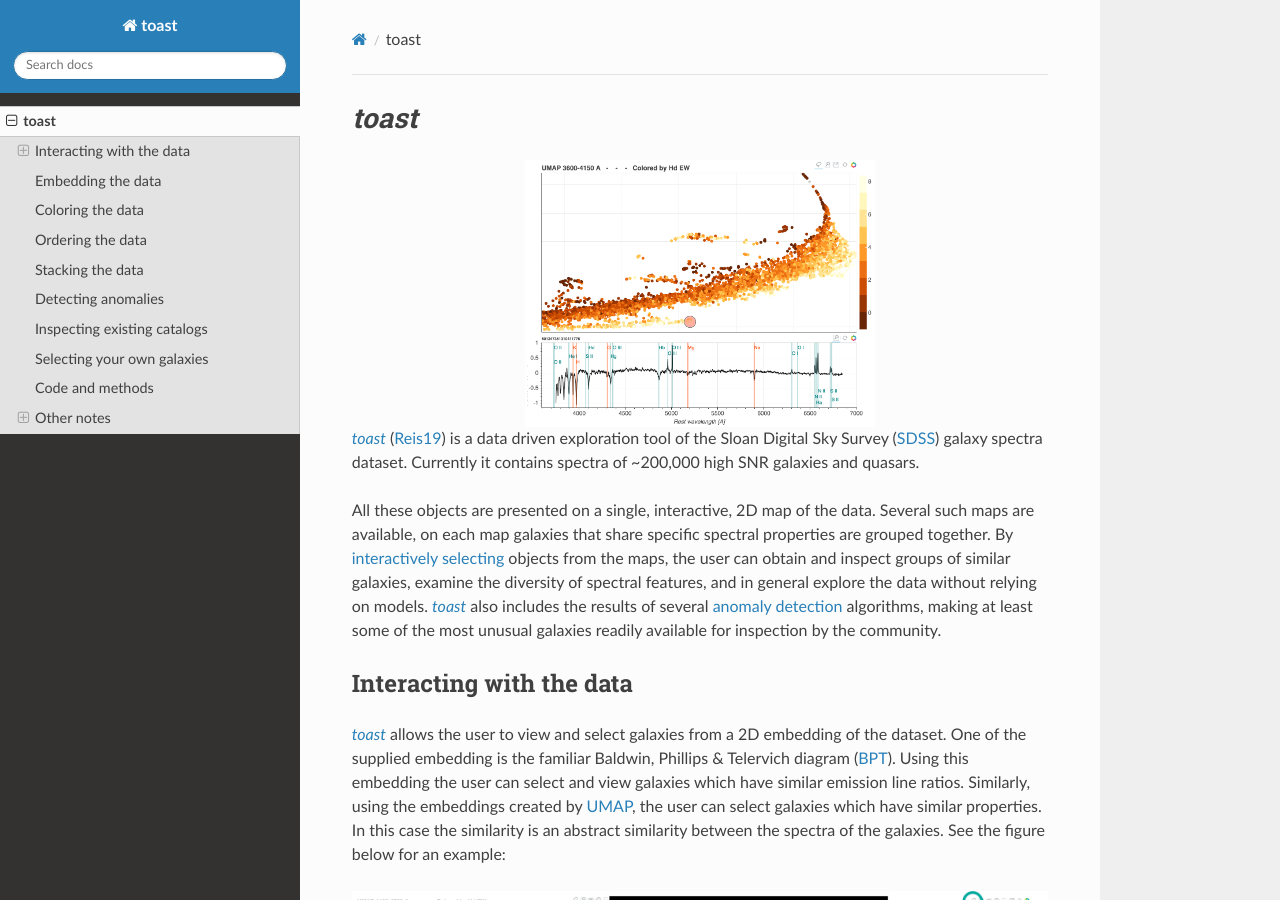
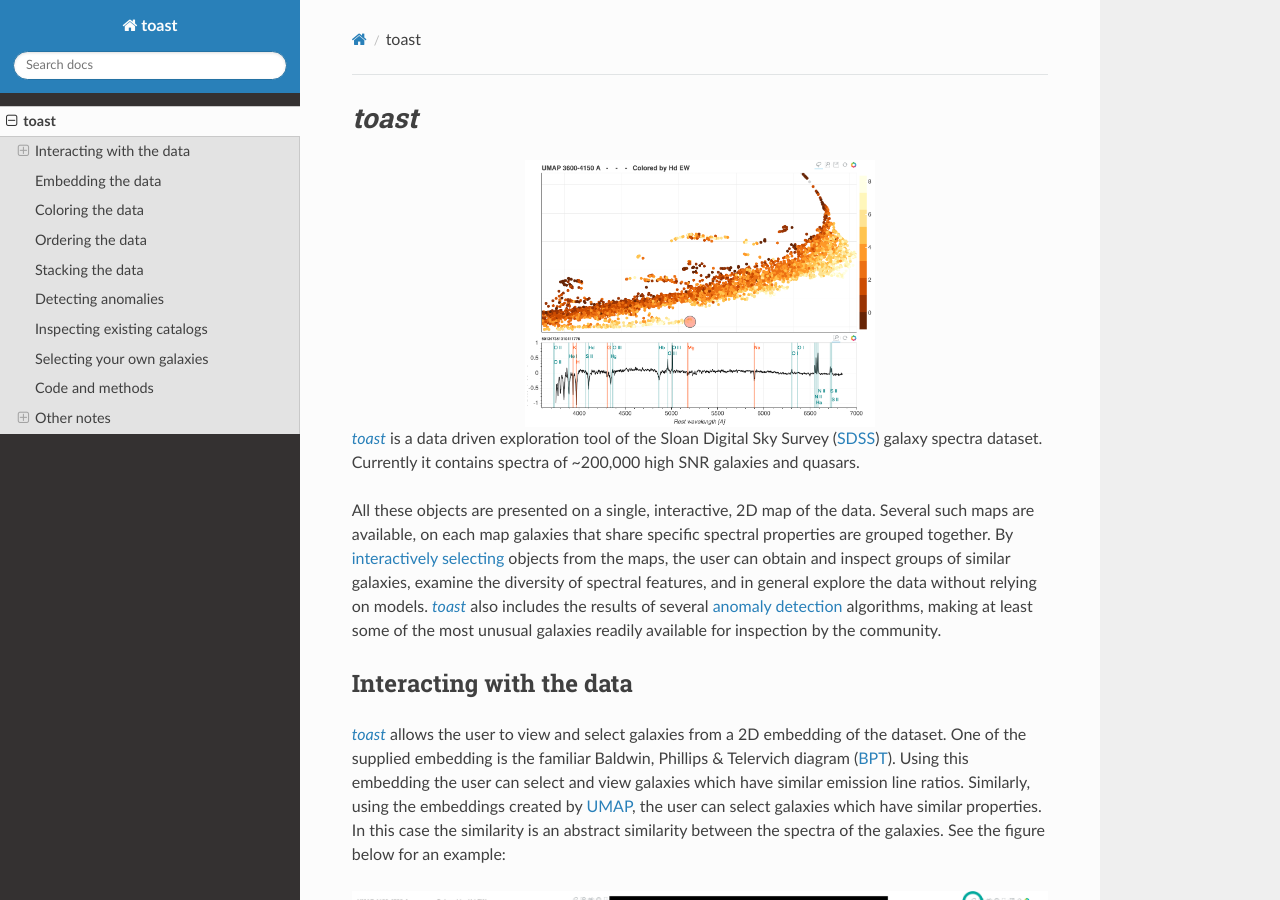
Before and after one commit to ireis/toast_docs, an MkDocs documentation site: the page built from docs/index.md, in a window 1280 px wide and 900 px high. Built offline with MkDocs 1.6.1, drawn with Linux system fonts in a browser that asks for light colours; nearby versions of some CDN libraries.

Commit message:
remove citation for now

```diff
--- a/docs/index.md
+++ b/docs/index.md
@@ -7,7 +7,7 @@
 </div>
 
 
-[*toast*](http://138.197.206.129:5010/galaxies) ([Reis19](in prep)) is a data driven exploration tool of the Sloan Digital Sky Survey ([SDSS](https://www.sdss.org/)) galaxy spectra dataset. Currently it contains spectra of ~200,000 high SNR galaxies and quasars.
+[*toast*](http://138.197.206.129:5010/galaxies)  is a data driven exploration tool of the Sloan Digital Sky Survey ([SDSS](https://www.sdss.org/)) galaxy spectra dataset. Currently it contains spectra of ~200,000 high SNR galaxies and quasars.
 
 
 All these objects are presented on a single, interactive, 2D map of the data. Several such maps are available, on each map galaxies that share specific spectral properties are grouped together. By [interactively selecting](#objectSelection)  objects from the maps, the user can obtain and inspect groups of similar galaxies, examine the diversity of spectral features, and in general explore the data without relying on models. [*toast*](http://138.197.206.129:5010/galaxies) also includes the results of several [anomaly detection](#anomalyDetection) algorithms, making at least some of the most unusual galaxies readily available for inspection by the community.
```
